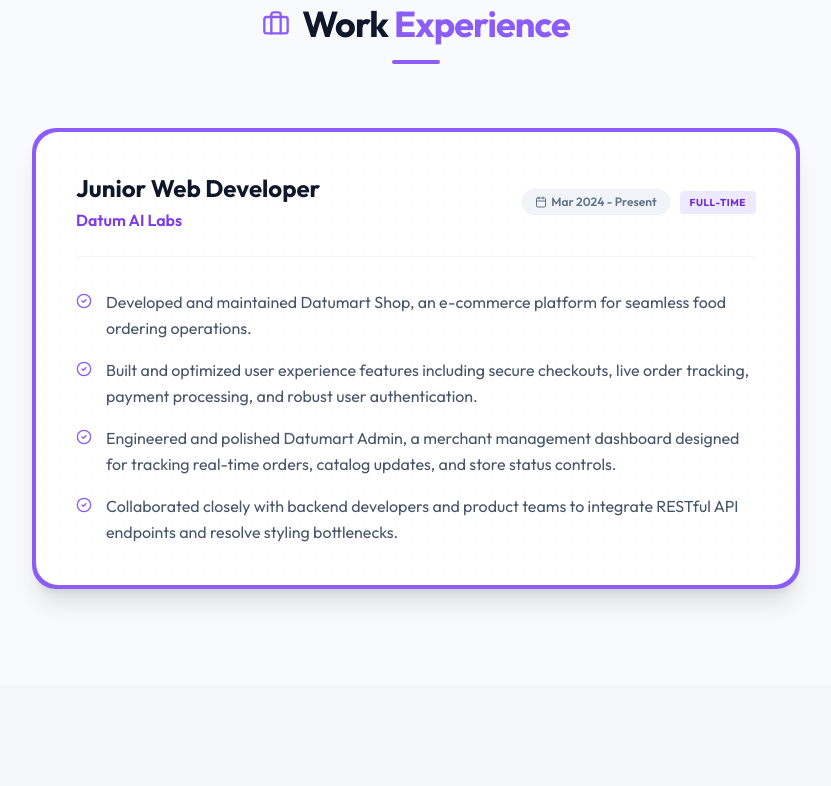
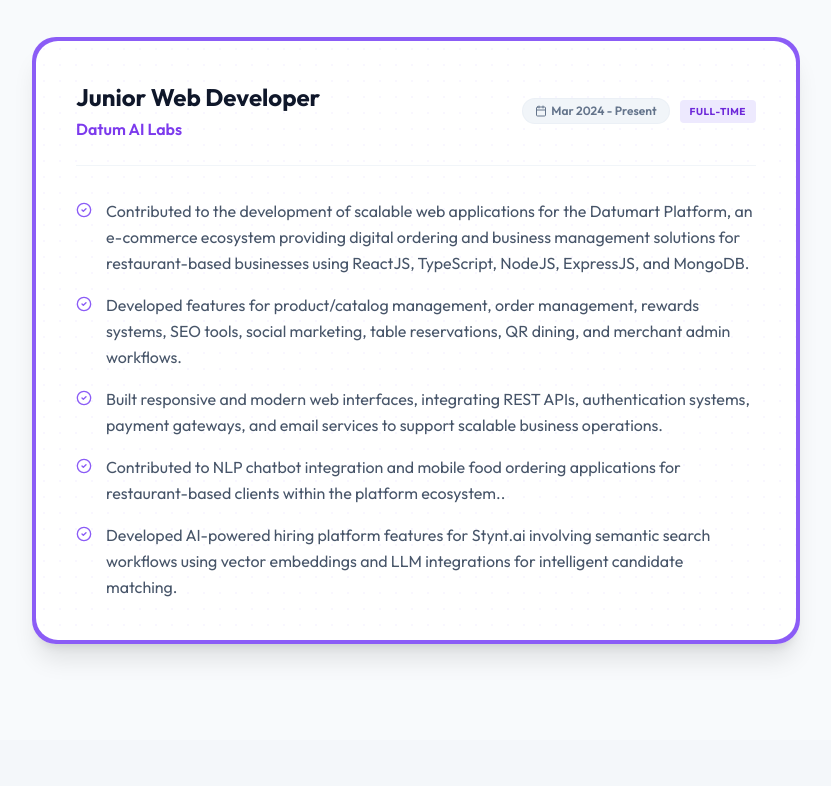
Before and after one commit to usanthiya/portfolio-v2, a React (Vite) app: page / in a window 1280 px wide. Shown: the part 4177-4963 px from the top of the page, without its empty margins (224-1055 px from the left). Built offline with nearby package versions, Linux system fonts and the light colour scheme.

Commit message:
feat: Update Education and Experience components with improved descriptions and formatting

```diff
--- a/src/components/Education.tsx
+++ b/src/components/Education.tsx
@@ -68,9 +68,9 @@
                 <p className="text-sm font-semibold text-slate-500 dark:text-slate-400 mb-4">
                   {item.institution}
                 </p>
-                <p className="text-slate-600 dark:text-slate-400 text-sm leading-relaxed">
+                {/* <p className="text-slate-600 dark:text-slate-400 text-sm leading-relaxed">
                   {item.desc}
-                </p>
+                </p> */}
               </div>
             </motion.div>
           ))}
--- a/src/components/Experience.tsx
+++ b/src/components/Experience.tsx
@@ -8,10 +8,11 @@
     period: 'Mar 2024 - Present',
     type: 'Full-time',
     bullets: [
-      'Developed and maintained Datumart Shop, an e-commerce platform for seamless food ordering operations.',
-      'Built and optimized user experience features including secure checkouts, live order tracking, payment processing, and robust user authentication.',
-      'Engineered and polished Datumart Admin, a merchant management dashboard designed for tracking real-time orders, catalog updates, and store status controls.',
-      'Collaborated closely with backend developers and product teams to integrate RESTful API endpoints and resolve styling bottlenecks.'
+      'Contributed to the development of scalable web applications for the Datumart Platform, an e-commerce ecosystem providing digital ordering and business management solutions for restaurant-based businesses using ReactJS, TypeScript, NodeJS, ExpressJS, and MongoDB.',
+      'Developed features for product/catalog management, order management, rewards systems, SEO tools, social marketing, table reservations, QR dining, and merchant admin workflows.',
+      'Built responsive and modern web interfaces, integrating REST APIs, authentication systems, payment gateways, and email services to support scalable business operations.',
+      'Contributed to NLP chatbot integration and mobile food ordering applications for restaurant-based clients within the platform ecosystem..',
+      'Developed AI-powered hiring platform features for Stynt.ai involving semantic search workflows using vector embeddings and LLM integrations for intelligent candidate matching.'
     ],
   },
 ];
```
